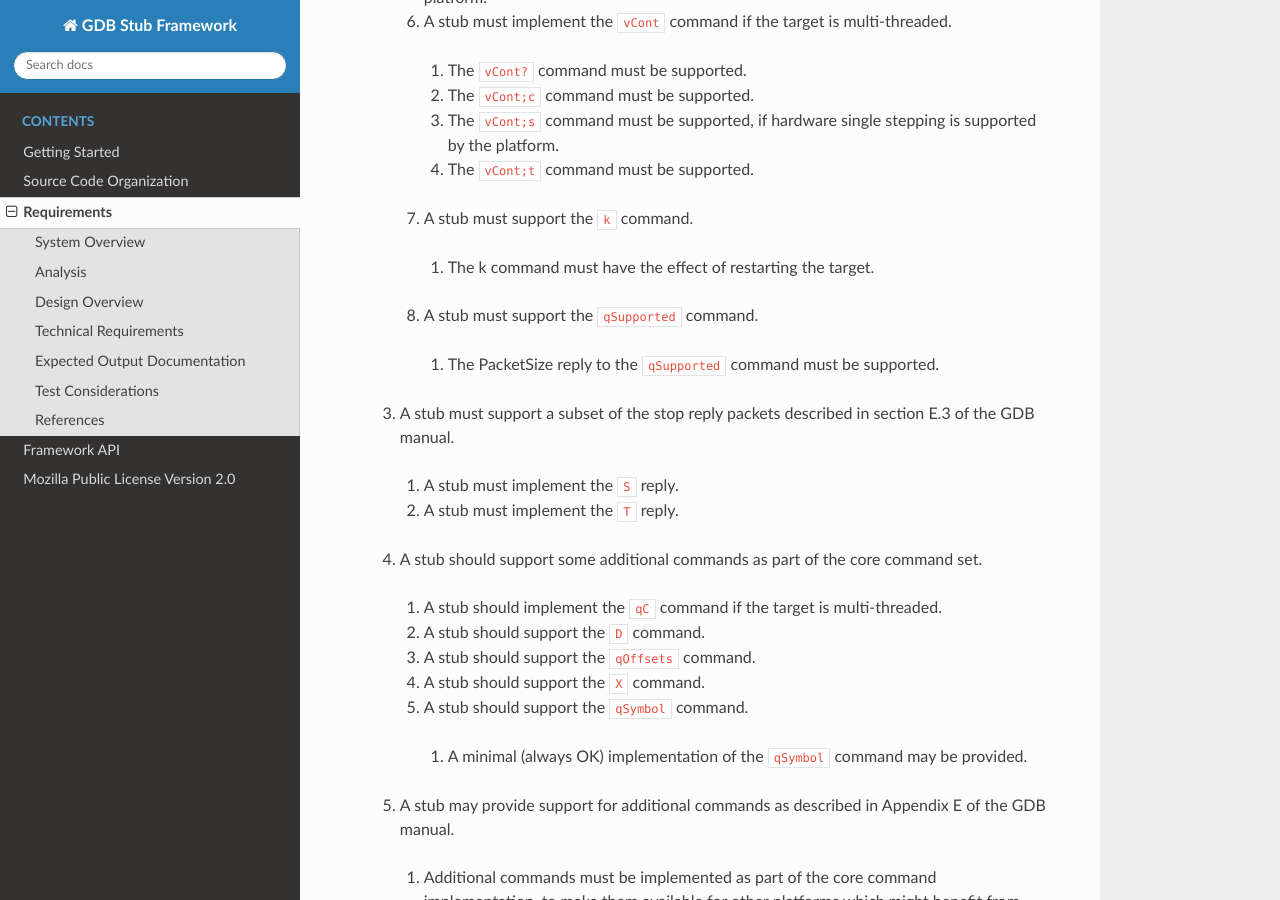
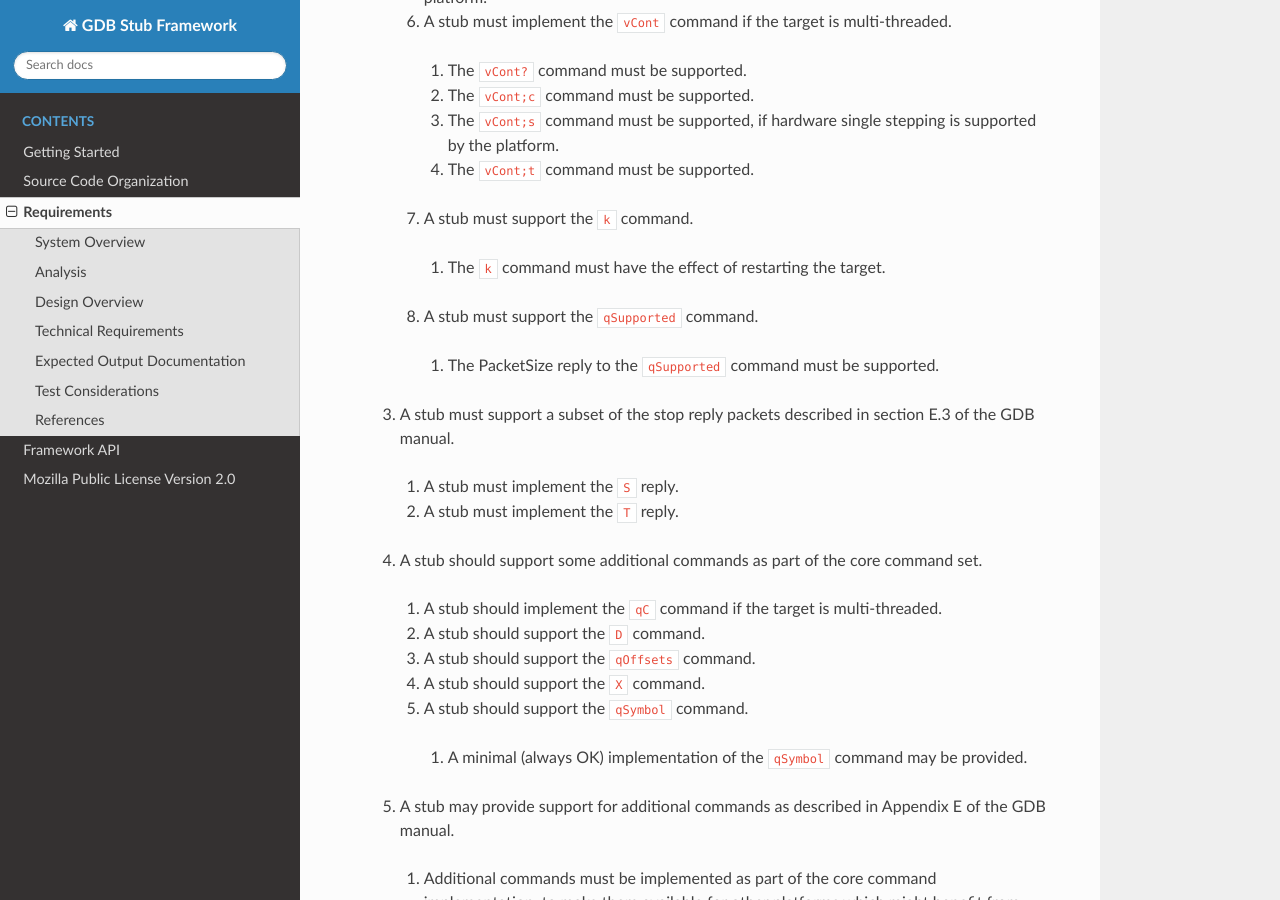
Before and after one commit to awm/gdb-stubs, a Sphinx documentation site: the page built from documentation/requirements.rst, in a window 1280 px wide and 900 px high, scrolled down 2179 px. Built offline with Sphinx 7.4.7 and the Read the Docs theme 2.0.0, drawn with Linux system fonts in a browser that asks for light colours.

```diff
--- a/README.rst
+++ b/README.rst
@@ -22,7 +22,7 @@ The following tools are required or recommended for building the framework:
 * **Recommended, for host build and unit tests:**
 
  + A C99-compliant C compiler and linker for your development host.
- + CMake >= 3.19.
+ + CMake >= 3.16.
  + Ninja >= 1.8.
 
 * **Optional, for documentation generation:**
--- a/documentation/getting-started.rst
+++ b/documentation/getting-started.rst
@@ -46,7 +46,7 @@ the library:
     # Build the library
     ninja
 
-The resulting static library will be located in `build-${target}/source`.
+The resulting static library will be located in ``build-${target}/source``.
 
 Use of the CMake project is not mandatory, and if necessary the required stub code source files may
 be directly incorporated into your own project's build mechanism.
--- a/documentation/requirements.rst
+++ b/documentation/requirements.rst
@@ -103,7 +103,7 @@ These requirements are denoted with the prefix **"T"** in ticket descriptions.
 
   7. A stub must support the ``k`` command.
 
-   1. The k command must have the effect of restarting the target.
+   1. The ``k`` command must have the effect of restarting the target.
 
   8. A stub must support the ``qSupported`` command.
 
```
Also changed, not shown: other parts of documentation/getting-started.rst (+1 -1 lines), other parts of documentation/requirements.rst (+2 -3 lines).
